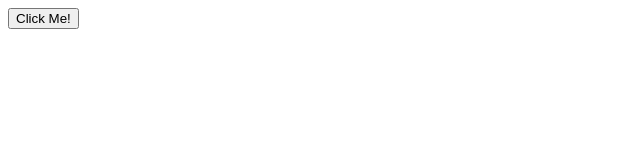
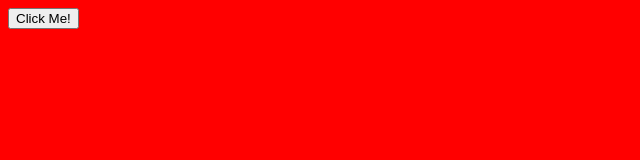
Before and after one commit to wendelb/test2, a plain HTML site: page index.html in a window 1280 px wide. Shown: the whole page, without its empty margins (0-640 px from the left). Drawn offline with Linux system fonts and the light colour scheme.

Commit message:
Update index.html

```diff
--- a/index.html
+++ b/index.html
@@ -1,6 +1,13 @@
 <!DOCTYPE html>
 <html>
-  <head><title>My Iframe</title></head>
+  <head>
+    <title>My Iframe</title>
+    <style>
+      body {
+        background-color: red;
+      }
+    </style>
+  </head>
   <body>
     <button id="asdf">Click Me!</button>
 
```
